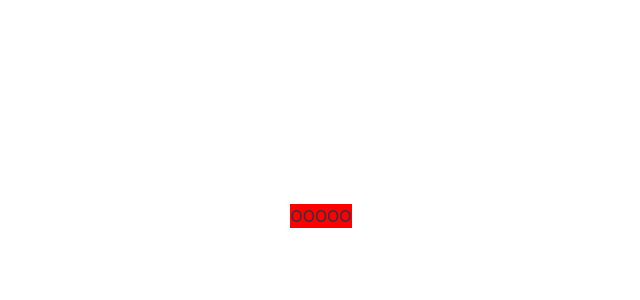
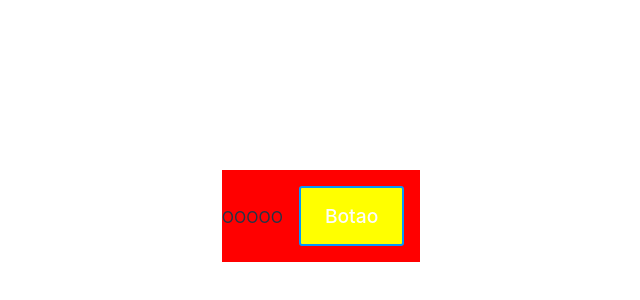
Before and after one commit to levymc/projeto9-zaprecall, a React (Vite) app: page / in a window 1280 px wide. Shown: the part 184-484 px from the top of the page, without its empty margins (319-959 px from the left). Built offline with nearby package versions, Linux system fonts and the light colour scheme.

Commit message:
testando o styled-components

```diff
--- a/src/App.jsx
+++ b/src/App.jsx
@@ -9,7 +9,9 @@ function App() {
 
   return (
     <>
-      <Estilo></Estilo>
+      <Estilo>
+
+      </Estilo>
     </>
   )
 }
--- a/src/Container.jsx
+++ b/src/Container.jsx
@@ -5,11 +5,31 @@ import styled from 'styled-components';
 // Definindo o componente Estilo
 export function Estilo() {
   return (
-    <Container>OOOOO</Container>
+    <Container>
+        OOOOO
+        <MeuBotao id="btn1">Botao</MeuBotao>
+    </Container>
+
   )
 }
 
 // Configurando o styled-component Container
 const Container = styled.div`
   background-color: red;
+  width: 100%;
+  height: 100%;
+
+  #btn1{
+    background-color: yellow;
+  }
 `;
+
+const MeuBotao = styled.button`
+    background: #0099FF;
+    border: 2px solid #0099FF;
+    border-radius: 3px;
+    color: #FDFDFD;
+    font-size: 1.2rem;
+    margin: 1rem;
+    padding: 1rem 1.5rem;
+`;
```
